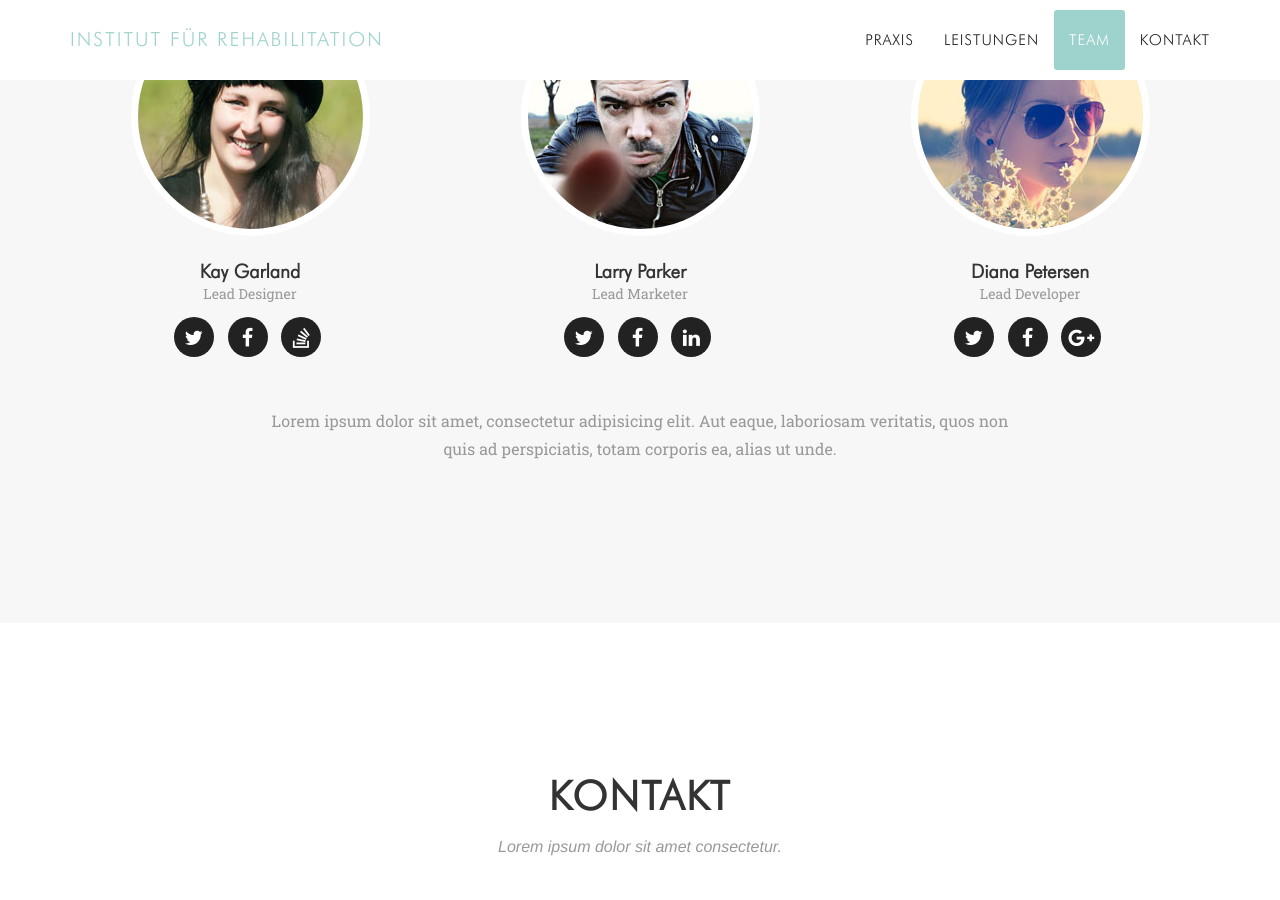
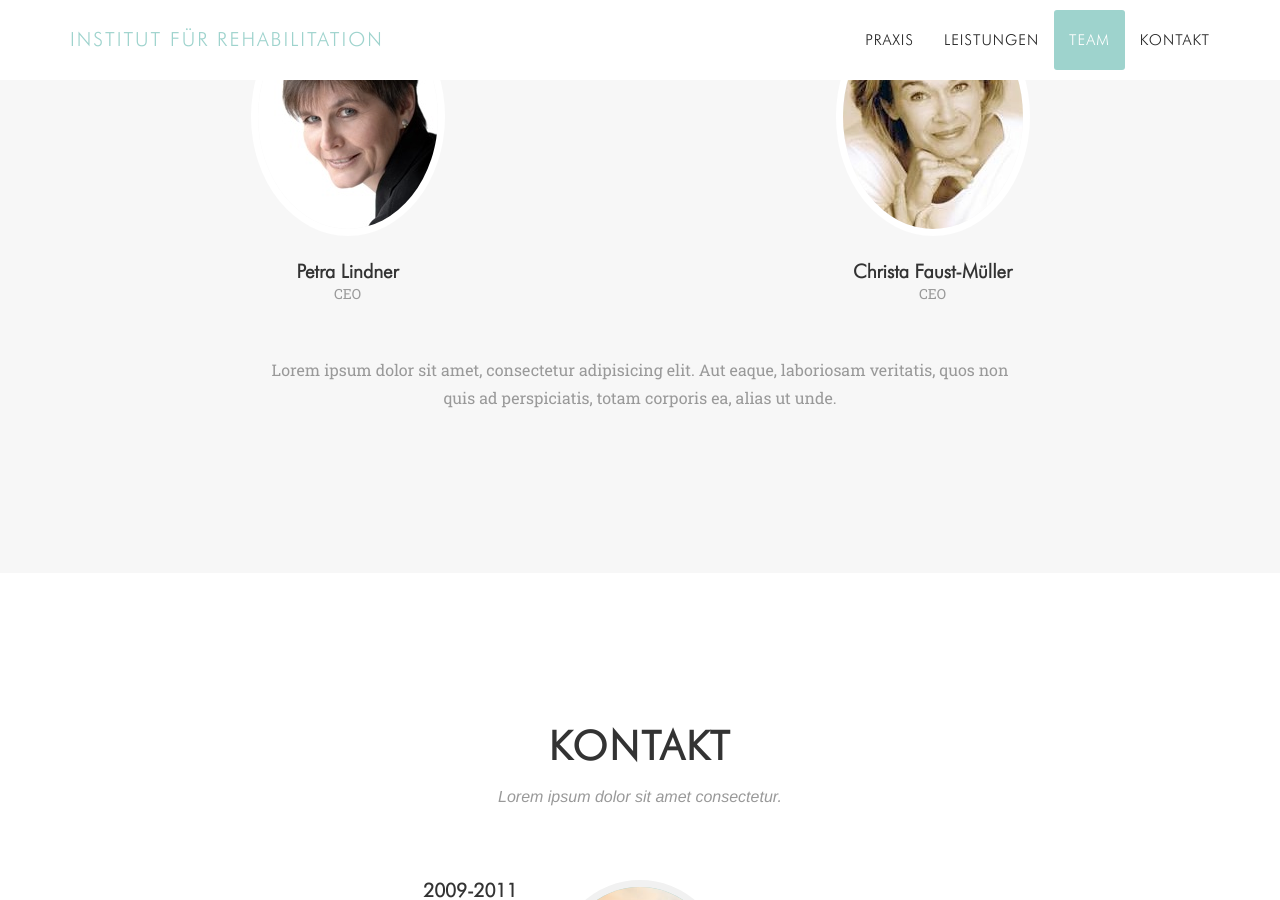
Before and after one commit to instreha/instreha.github.io, a Jekyll site: the page built from index.html, in a window 1280 px wide and 900 px high, scrolled down 3154 px. Built offline with Jekyll 4.4.1, drawn with Linux system fonts in a browser that asks for light colours; some web fonts are replaced.

Commit message:
Add team pictures

```diff
--- a/_config.yml
+++ b/_config.yml
@@ -8,38 +8,13 @@
 
 # Team names, titles and social links
 people:
-- name: Kay Garland
+- name: Petra Lindner
   pic: 1
-  position: Lead Designer
-  social:
-    - title: twitter
-      url: #
-    - title: facebook
-      url: #
-    - title: stack-overflow
-      url: #
+  position: CEO
 
-- name: Larry Parker
+- name: Christa Faust-Müller
   pic: 2
-  position: Lead Marketer
-  social:
-    - title: twitter
-      url: #
-    - title: facebook
-      url: #
-    - title: linkedin
-      url: #
-
-- name: Diana Petersen
-  pic: 3
-  position: Lead Developer
-  social:
-    - title: twitter
-      url: #
-    - title: facebook
-      url: #
-    - title: google-plus
-      url: #
+  position: CEO
 
 # Social networks usernames (many more available: google-plus, flickr, dribbble, pinterest, instagram, tumblr, linkedin, etc.)
 social:
--- a/_includes/team.html
+++ b/_includes/team.html
@@ -9,7 +9,7 @@
             </div>
             <div class="row">
                 {% for member in site.people %}
-                <div class="col-sm-4">
+                <div class="col-sm-6">
                     <div class="team-member">
                         <img src="img/team/{{ member.pic }}.jpg" class="img-responsive img-circle" alt="">
                         <h4>{{ member.name }}</h4>
```
Also changed, not shown: img/team/1.jpg, img/team/2.jpg, img/team/3.jpg (deleted).
